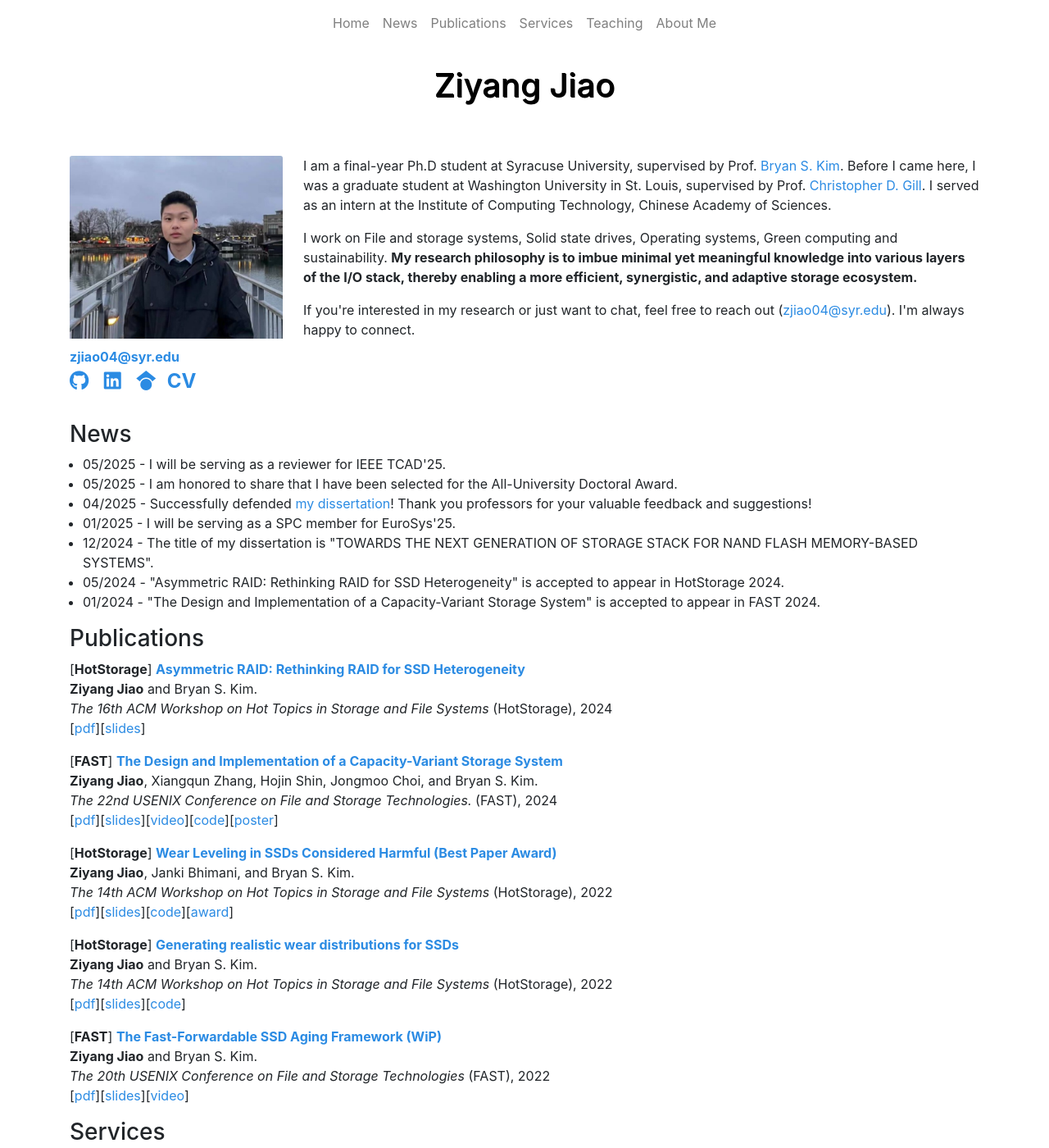
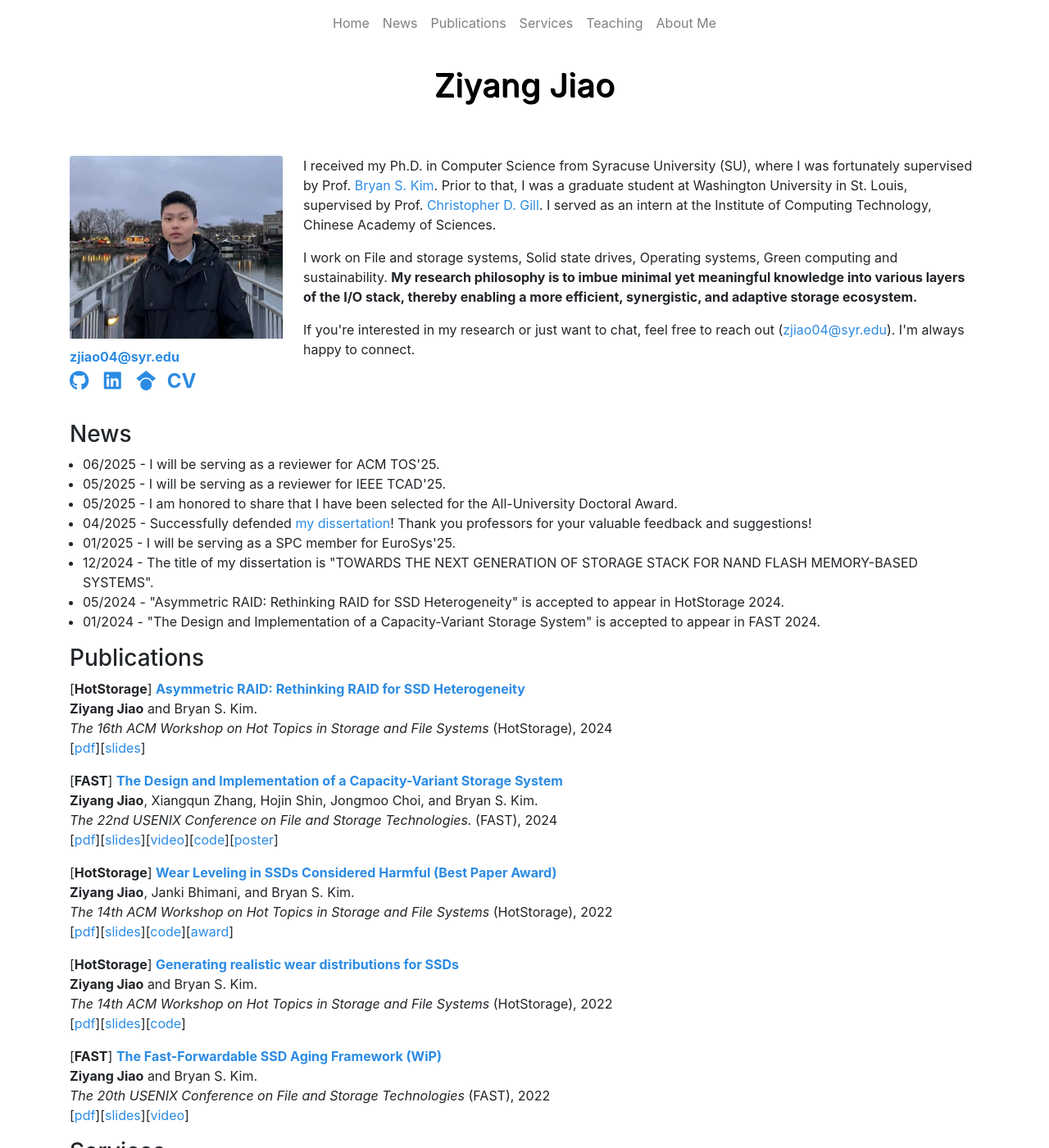
Before and after one commit to ZiyangJiao/ZiyangJiao.github.io, a Jekyll site: the page index.html, which Jekyll copies as it is, in a window 1280 px wide and 1400 px high. Shown: the whole window at 82% size. Built offline with Jekyll 4.4.1, drawn with Linux system fonts in a browser that asks for light colours; nearby versions of some CDN libraries.

Commit message:
Update index.html

```diff
--- a/index.html
+++ b/index.html
@@ -105,8 +105,8 @@
       </div>
 
       <div class="col-sm-9">
-        <p>I am a final-year Ph.D student at Syracuse University, supervised by Prof. <a href="https://web.ecs.syr.edu/~bkim01/">Bryan S. Kim</a>.
-        Before I came here, I was a graduate student at Washington University in St. Louis, supervised by Prof. <a href="https://www.cse.wustl.edu/~cdgill/">Christopher D. Gill</a>.
+        <p>I received my Ph.D. in Computer Science from Syracuse University (SU), where I was fortunately supervised by Prof. <a href="https://web.ecs.syr.edu/~bkim01/">Bryan S. Kim</a>.
+        Prior to that, I was a graduate student at Washington University in St. Louis, supervised by Prof. <a href="https://www.cse.wustl.edu/~cdgill/">Christopher D. Gill</a>.
         I served as an intern at the Institute of Computing Technology, Chinese Academy of Sciences.
         </p>
 
@@ -124,6 +124,7 @@
         <a name="news" style="display: block; margin-top: -50px; padding-top: 50px;"></a>
         <h3>News</h3>
         <ul style="padding-left: 16px;">
+          <li>06/2025 - I will be serving as a reviewer for ACM TOS'25.</li>
           <li>05/2025 - I will be serving as a reviewer for IEEE TCAD'25.</li>
           <li>05/2025 - I am honored to share that I have been selected for the All-University Doctoral Award.</li>
           <li>04/2025 - Successfully defended <a href="assets/publication/dissertation.pdf">my dissertation</a>! Thank you professors for your valuable feedback and suggestions!</li>
@@ -190,6 +191,7 @@
         <h3>Services</h3>
         <ul style="padding-left: 15px;">
           <p>
+            <li>TOS'25: Reviewer</li>
             <li>TCAD'25: Reviewer</li>
             <li>Eurosys'25: Shadow PC Member [<a target="_blank" href="assets/files/eurosys25_spc.pdf">certificate</a>]</li>
             <li>FAST'24: Artifact Evaluation Committee Member</li>
```
